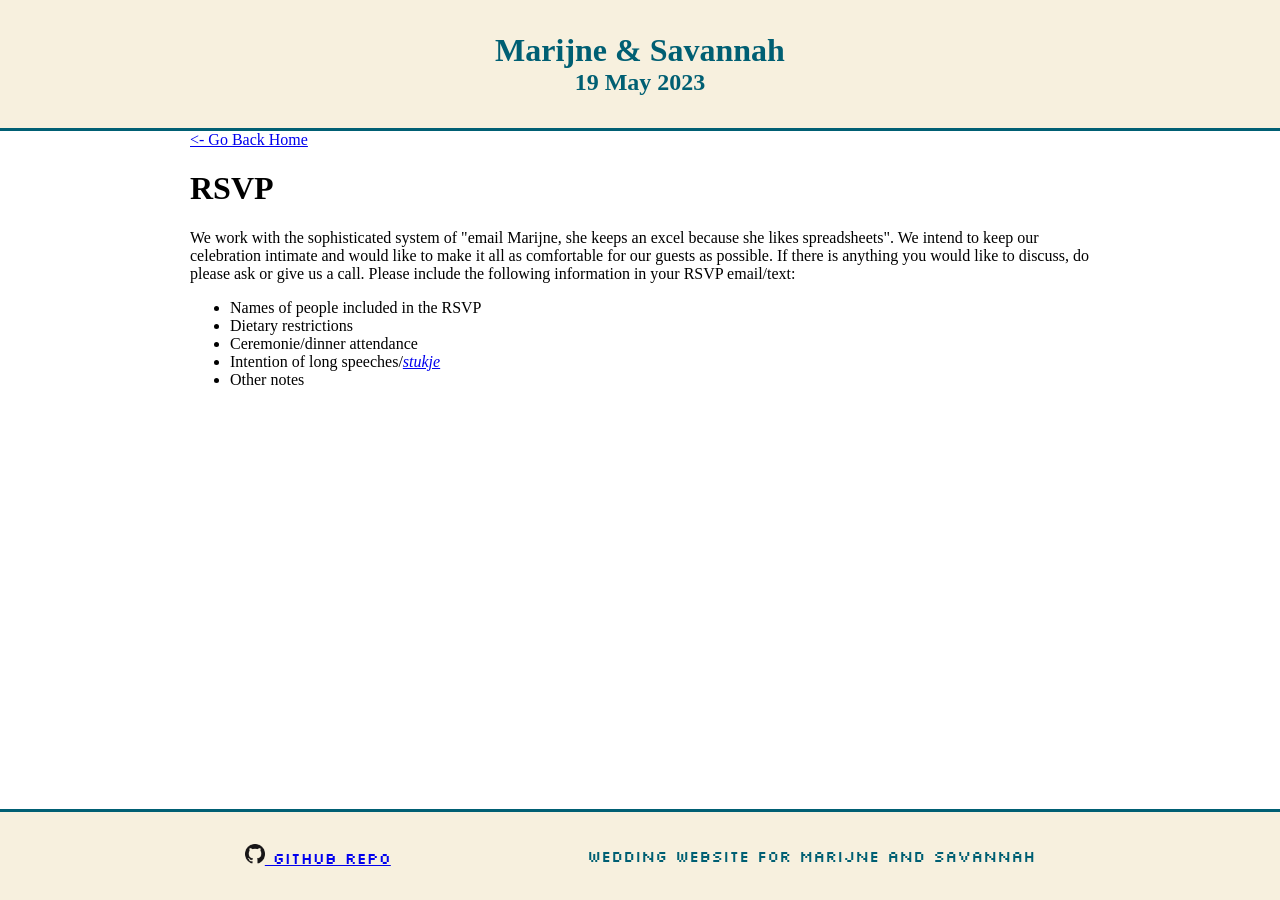
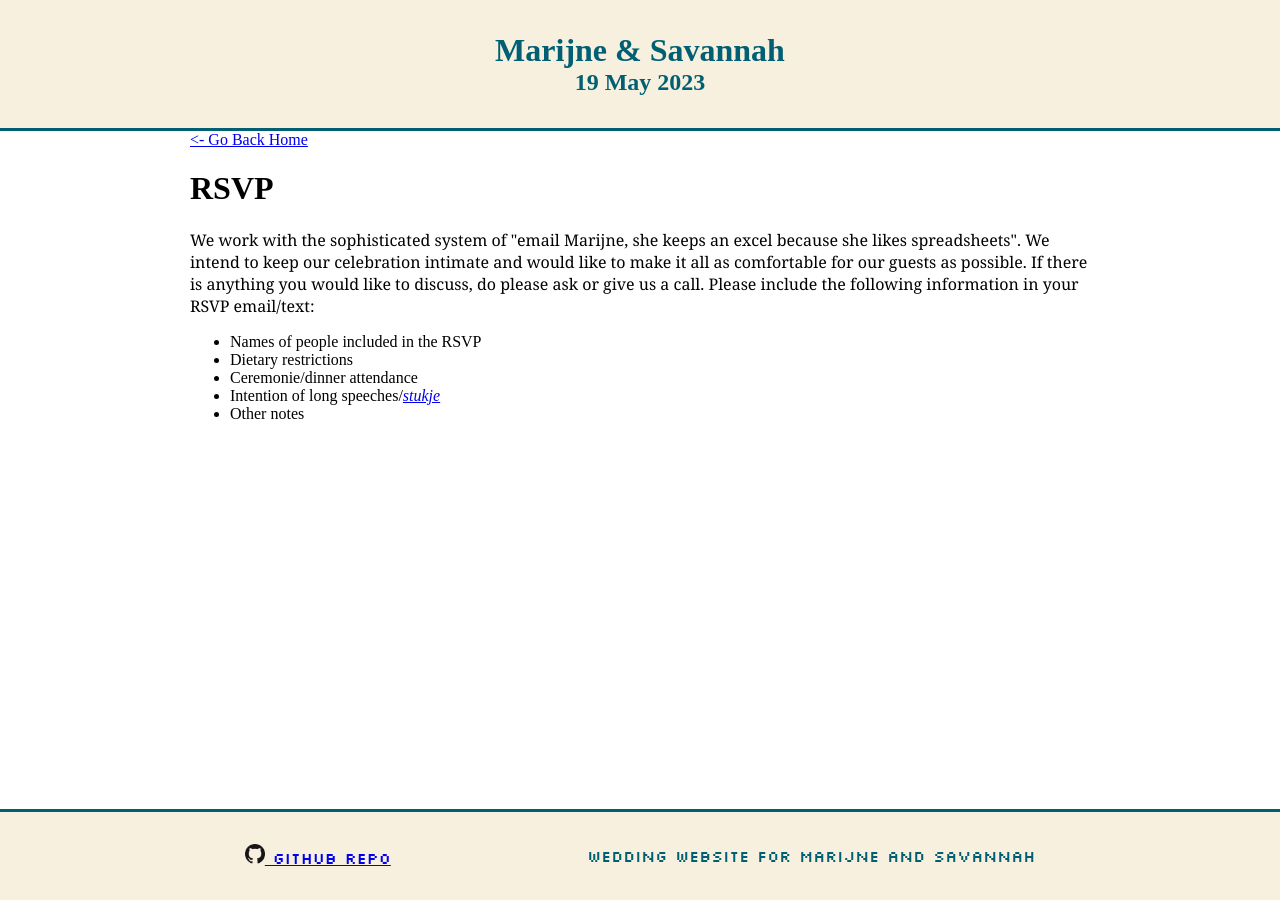
Before and after one commit to schijns-fischer-wedding/schijns-fischer-wedding.github.io, a Jekyll site: the page built from pages/rsvp.md, in a window 1280 px wide. Built offline with Jekyll 4.4.1, drawn with Linux system fonts in a browser that asks for light colours; some web fonts are replaced.

Commit message:
change in font in marijne's class

```diff
--- a/css/main.scss
+++ b/css/main.scss
@@ -73,7 +73,7 @@ main {
 }
 
 .class_01 {
-  font-family: 'Aboreto';
+  font-family: 'Georgia';
 }
 
 
```
